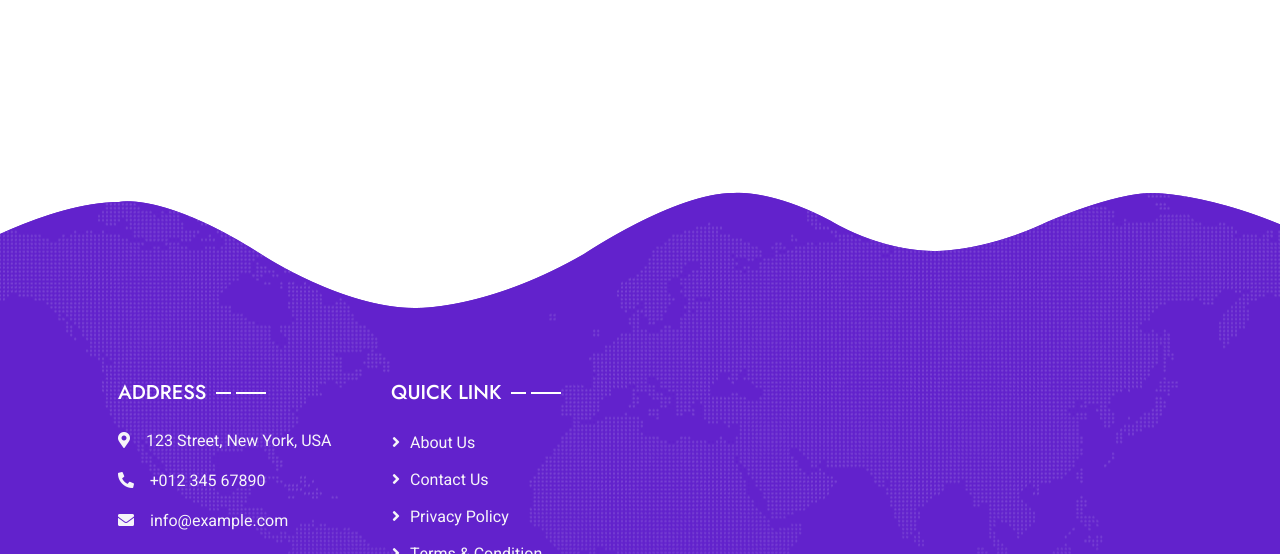
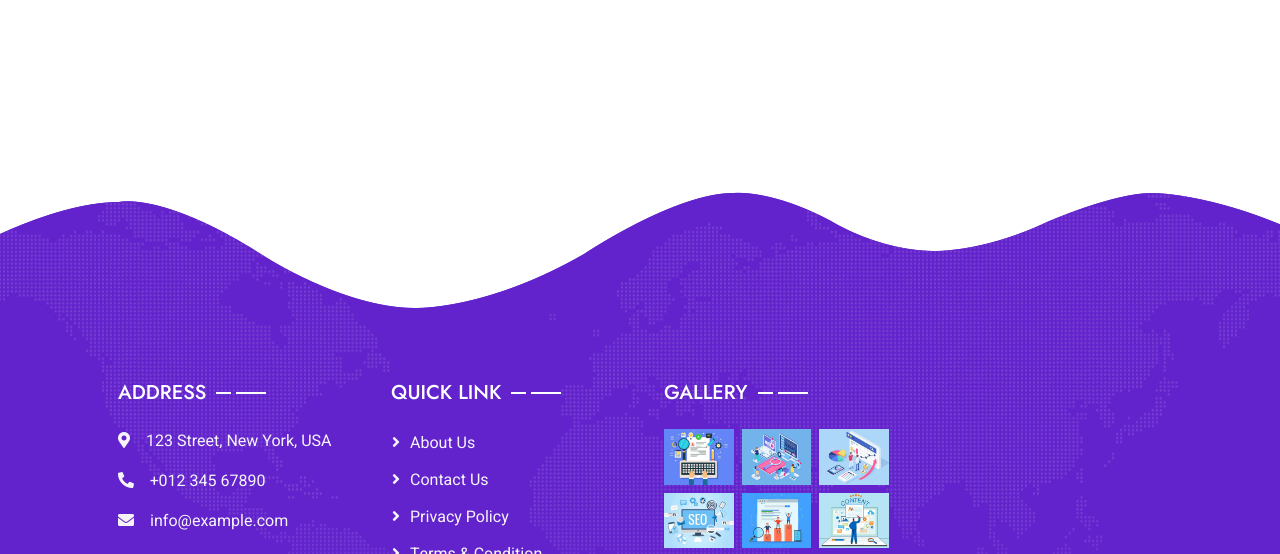
Before and after one commit to nzml906/html_, a website with bundled scripts: page index.html in a window 1280 px wide. Shown: the part 7634-8188 px from the top of the page. Built offline with nearby package versions, Linux system fonts and the light colour scheme; animation ran at ten frames a second.

Commit message:
Footer Gallery done

```diff
--- a/index.html
+++ b/index.html
@@ -835,6 +835,56 @@
               <a class="btn btn-link" href="">Terms & Condition</a>
               <a class="btn btn-link" href="">Career</a>
             </div>
+            <!-- Gallery -->
+            <div class="col-md-6 col-lg-3">
+              <p class="section-title text-white h5 mb-4">
+                Gallery<span></span>
+              </p>
+              <div class="row g-2">
+                <div class="col-4">
+                  <img
+                    class="img-fluid"
+                    src="img/portfolio-1.jpg"
+                    alt="Image"
+                  />
+                </div>
+                <div class="col-4">
+                  <img
+                    class="img-fluid"
+                    src="img/portfolio-2.jpg"
+                    alt="Image"
+                  />
+                </div>
+                <div class="col-4">
+                  <img
+                    class="img-fluid"
+                    src="img/portfolio-3.jpg"
+                    alt="Image"
+                  />
+                </div>
+                <div class="col-4">
+                  <img
+                    class="img-fluid"
+                    src="img/portfolio-4.jpg"
+                    alt="Image"
+                  />
+                </div>
+                <div class="col-4">
+                  <img
+                    class="img-fluid"
+                    src="img/portfolio-5.jpg"
+                    alt="Image"
+                  />
+                </div>
+                <div class="col-4">
+                  <img
+                    class="img-fluid"
+                    src="img/portfolio-6.jpg"
+                    alt="Image"
+                  />
+                </div>
+              </div>
+            </div>
           </div>
         </div>
       </div>
```
